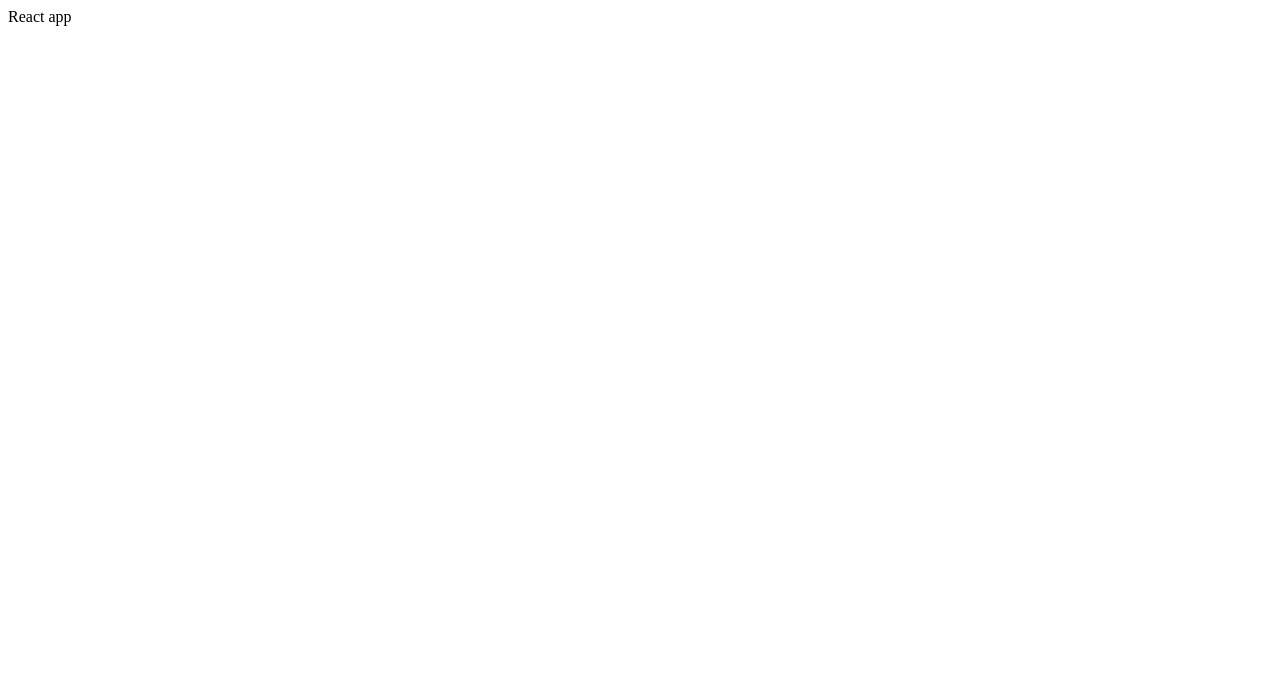
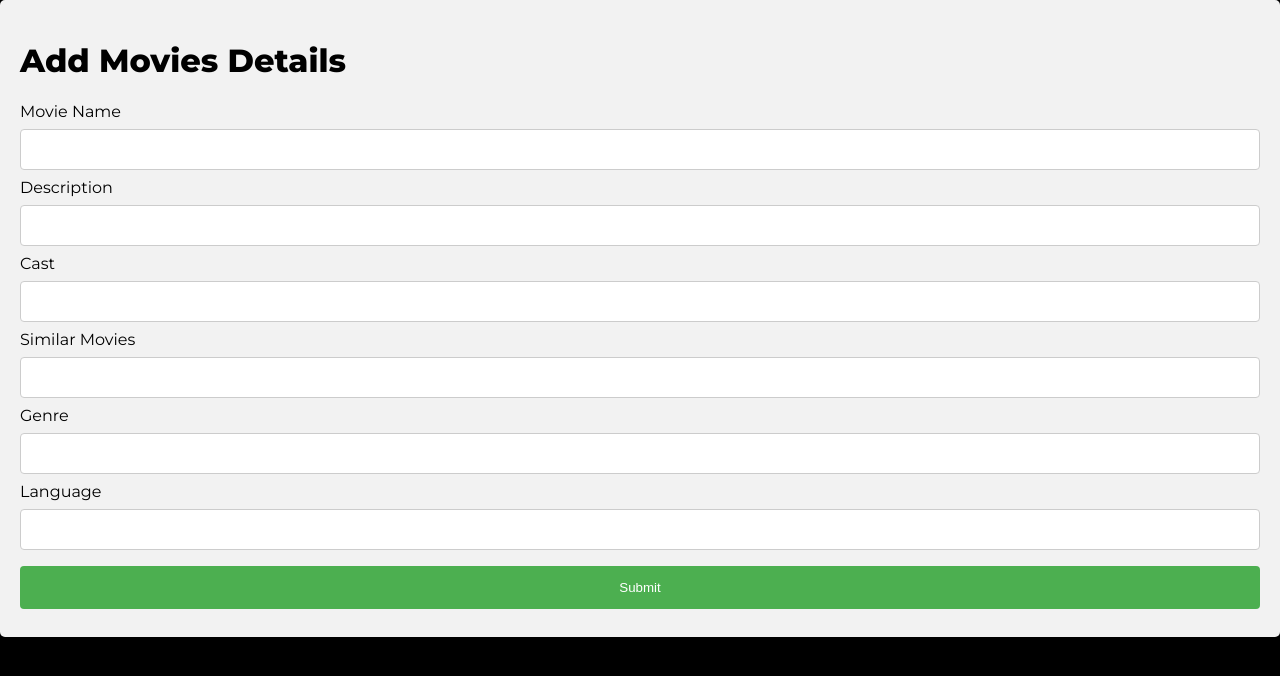
Before and after one commit to ashwini1712/movie, a React (Create React App) app in the folder movie/: page / in a window 1280 px wide. Shown: the top 676 px of the page. Built offline with nearby package versions, Linux system fonts and the light colour scheme.

Commit message:
basic funtionality of adding props

```diff
--- a/movie/src/App.js
+++ b/movie/src/App.js
@@ -1,7 +1,18 @@
-import React from "react";
+import React, { useState } from "react";
+import AddMovie from "./components/AddMovie";
+import ShowMovies from "./components/ShowMovies";
 
-const App = () => {
-  return <div>React app</div>;
+const App = (props) => {
+  const [pageHandle, setPageHandle] = useState(true);
+  return (
+    <div>
+      {pageHandle ? (
+        <AddMovie setPageHandle={setPageHandle} />
+      ) : (
+        <ShowMovies setPageHandle={setPageHandle} />
+      )}
+    </div>
+  );
 };
 
 export default App;
--- /dev/null
+++ b/movie/src/components/AddMovie.js
@@ -0,0 +1,38 @@
+import React from "react";
+import "../styles/movie.css";
+import InputFields from "./InputFields";
+
+const AddMovie = () => {
+  const handleSubmit = (e) => {
+    e.preventDefault();
+    // const formData = {
+    //   name:
+    // }
+  };
+  const fieldList = [
+    "Movie Name",
+    "Description",
+    "Cast",
+    "Similar Movies",
+    "Genre",
+    "Language",
+  ];
+  return (
+    <div className="movieForm">
+      <form onSubmit={handleSubmit}>
+        <h1>Add Movies Details</h1>
+
+        {/* name, description, cast, similar movies, genre, language, etc. */}
+        {/* map is to to make input fields dynamic  */}
+
+        {fieldList.map((ele, i) => {
+          return <InputFields key={i} name={ele} labelVal={ele} />;
+        })}
+
+        <input type="submit" />
+      </form>
+    </div>
+  );
+};
+
+export default AddMovie;
--- /dev/null
+++ b/movie/src/components/InputFields.js
@@ -0,0 +1,27 @@
+import React, { useState } from "react";
+
+const InputFields = ({ labelVal }) => {
+  //state management
+  const [inputVal, setInputVal] = useState("");
+  //setting state with value entered by user
+  const handleInput = (e) => {
+    setInputVal(e.target.value);
+    // console.log("e.target.value", e.target.value);
+  };
+
+  return (
+    // create dynamic input field from component by passing props
+    <>
+      <label>{labelVal}</label>
+      <input
+        // to={labelVal}
+        type="text"
+        onChange={handleInput}
+        value={inputVal}
+      />
+      <br />
+    </>
+  );
+};
+
+export default InputFields;
--- /dev/null
+++ b/movie/src/components/ShowMovies.js
@@ -0,0 +1,61 @@
+import React from "react";
+import "../styles/movie.css";
+
+const ShowMovies = () => {
+  return (
+    <div>
+      <div class="top">
+        <div class="columns">
+          <div class="column is-full featured_wrapper p-0">
+            <img
+              src="https://raw.githubusercontent.com/brixiobodino/coffeholic/main/banner.jpg"
+              class="featured"
+            />
+            <div class="title_wrapper">
+              <span class="has-text-white">Trending Today</span>
+              <h1 class="title is-1 has-text-white">
+                The Untold Story of the great Lorem Ipsum
+              </h1>
+              <button class="button is-medium">Watch It Now</button>
+            </div>
+          </div>
+        </div>
+      </div>
+      <div class="container">
+        <div class="columns is-multiline p-0 pt-6 last">
+          <div class="column is-full">
+            <p class="has-text-white">Action Movies Collection</p>
+          </div>
+          <div class="column is-one-quarter">
+            <img src="https://raw.githubusercontent.com/brixiobodino/coffeholic/main/image1.PNG" />
+          </div>
+          <div class="column is-one-quarter">
+            <img src="https://raw.githubusercontent.com/brixiobodino/coffeholic/main/image2.PNG" />
+          </div>
+          <div class="column is-one-quarter">
+            <img src="https://raw.githubusercontent.com/brixiobodino/coffeholic/main/img3.PNG" />
+          </div>
+          <div class="column is-one-quarter">
+            <img src="https://raw.githubusercontent.com/brixiobodino/coffeholic/main/img4.PNG" />
+          </div>
+        </div>
+        <div class="columns last">
+          <div class="column is-one-quarter">
+            <img src="https://raw.githubusercontent.com/brixiobodino/coffeholic/main/img5.PNG" />
+          </div>
+          <div class="column is-one-quarter">
+            <img src="https://raw.githubusercontent.com/brixiobodino/coffeholic/main/img6.PNG" />
+          </div>
+          <div class="column is-one-quarter">
+            <img src="https://raw.githubusercontent.com/brixiobodino/coffeholic/main/img7.PNG" />
+          </div>
+          <div class="column is-one-quarter">
+            <img src="https://raw.githubusercontent.com/brixiobodino/coffeholic/main/img8.PNG" />
+          </div>
+        </div>
+      </div>
+    </div>
+  );
+};
+
+export default ShowMovies;
--- a/movie/src/index.js
+++ b/movie/src/index.js
@@ -1,6 +1,7 @@
 import React from "react";
 import ReactDOM from "react-dom";
 import App from "./App";
+// import "./styles/styles.css";
 import { Provider } from "react-redux";
 import configureStore from "./Redux/store/configureStore";
 const store = configureStore();
--- /dev/null
+++ b/movie/src/styles/movie.css
@@ -0,0 +1,121 @@
+@import url("https://fonts.googleapis.com/css2?family=Montserrat:wght@100;400;800&display=swap");
+
+body,
+html {
+	background: #000000;
+	padding: 0;
+	margin: 0;
+	padding-bottom: 6rem;
+	font-family: "Montserrat", sans-serif;
+	width: 100%;
+}
+input[type=text], select {
+    width: 100%;
+    padding: 12px 20px;
+    margin: 8px 0;
+    display: inline-block;
+    border: 1px solid #ccc;
+    border-radius: 4px;
+    box-sizing: border-box;
+  }
+
+  input[type=submit] {
+    width: 100%;
+    background-color: #4CAF50;
+    color: white;
+    padding: 14px 20px;
+    margin: 8px 0;
+    border: none;
+    border-radius: 4px;
+    cursor: pointer;
+  }
+
+  .movieForm {
+    border-radius: 5px;
+    background-color: #f2f2f2;
+    padding: 20px;
+  }
+
+  input[type=button] {
+    width: 100%;
+    background-color: #4CAF50;
+    color: white;
+    padding: 14px 20px;
+    margin: 8px 0;
+    border: none;
+    border-radius: 4px;
+    cursor: pointer;
+  }
+
+  input[type=submit]:hover {
+    background-color: #45a049;
+  }
+.container {
+	padding-bottom: 3rem;
+}
+img {
+	-webkit-box-reflect: below 5px
+		linear-gradient(transparent, transparent, rgba(0, 0, 0, 0.4));
+	-webkit-transition: all 0.5s ease;
+	-o-transition: all 0.5s ease;
+	transition: all 0.5s ease;
+}
+.container img:hover {
+	-webkit-transform: scale(1.1);
+	-ms-transform: scale(1.1);
+	transform: scale(1.1);
+}
+.last {
+	margin-top: 6.5rem;
+}
+.featured_wrapper {
+	position: relative;
+}
+.featured_wrapper img {
+	width: 100%;
+	width: 100%;
+	height: 350px;
+	-o-object-fit: cover;
+	object-fit: cover;
+	-o-object-position: top;
+	object-position: top;
+}
+.title_wrapper {
+	position: absolute;
+	width: 100%;
+	left: 2rem;
+	bottom: 2rem;
+	padding: 20px 40px;
+	-webkit-box-sizing: border-box;
+	box-sizing: border-box;
+}
+.title_wrapper h1 {
+	width: 70%;
+}
+button {
+	background: #f40612 !important;
+	color: #fff !important;
+	font-size: 18px;
+	padding: 0.5rem 3rem;
+	outline: none;
+	border: 0 !important;
+}
+@media (max-width: 768px) {
+	.title_wrapper {
+		text-align: center;
+		left: 0;
+	}
+	.title_wrapper h1 {
+		font-size: 32px !important;
+		width: 100%;
+	}
+	.container {
+		padding: 20px;
+	}
+}
+@media (max-width: 480px) {
+	.column.is-one-quarter img {
+		width: 100%;
+		margin-bottom: 7rem;
+	}
+}
```
Also changed, not shown: movie/public/thor.jpg (added).
